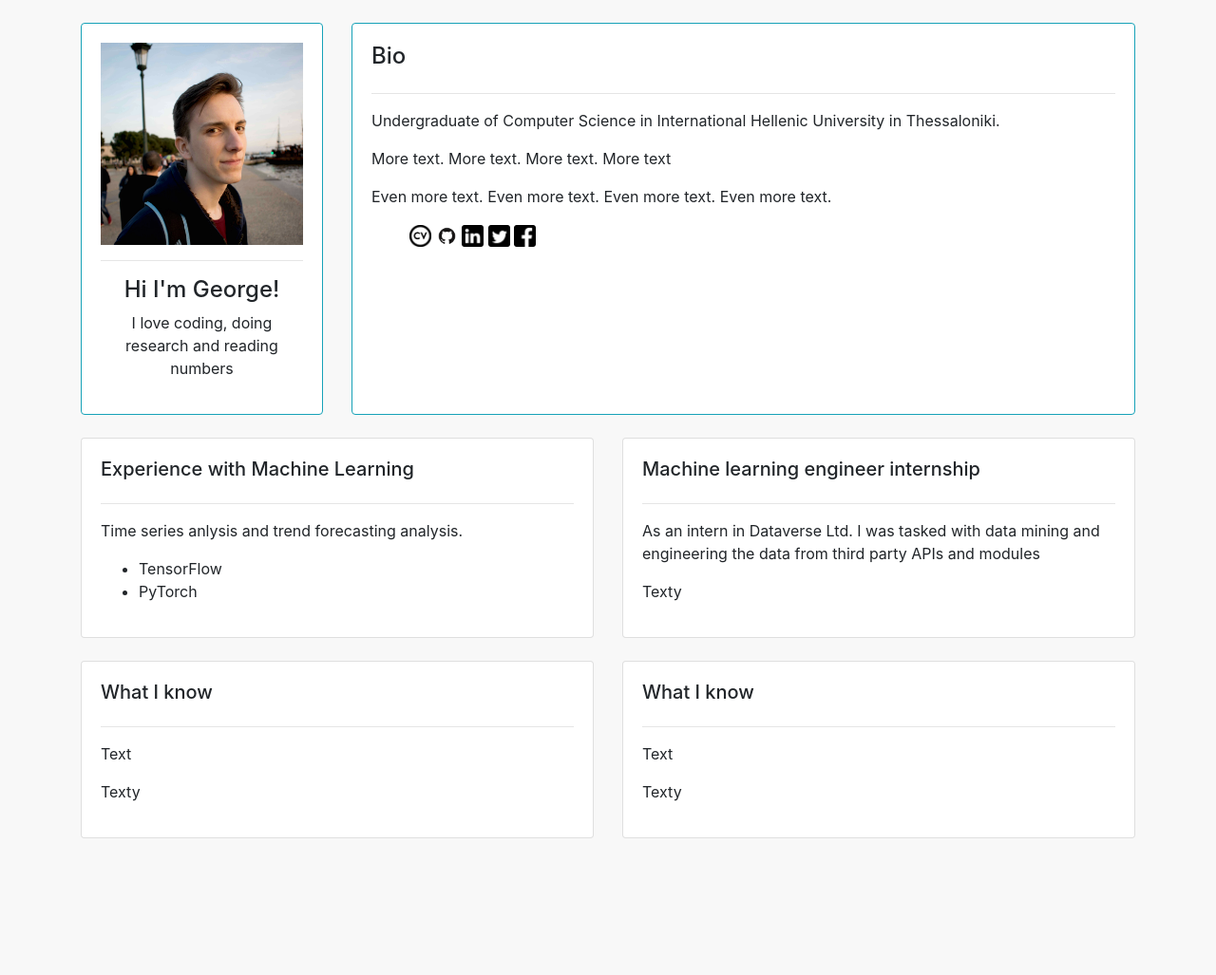
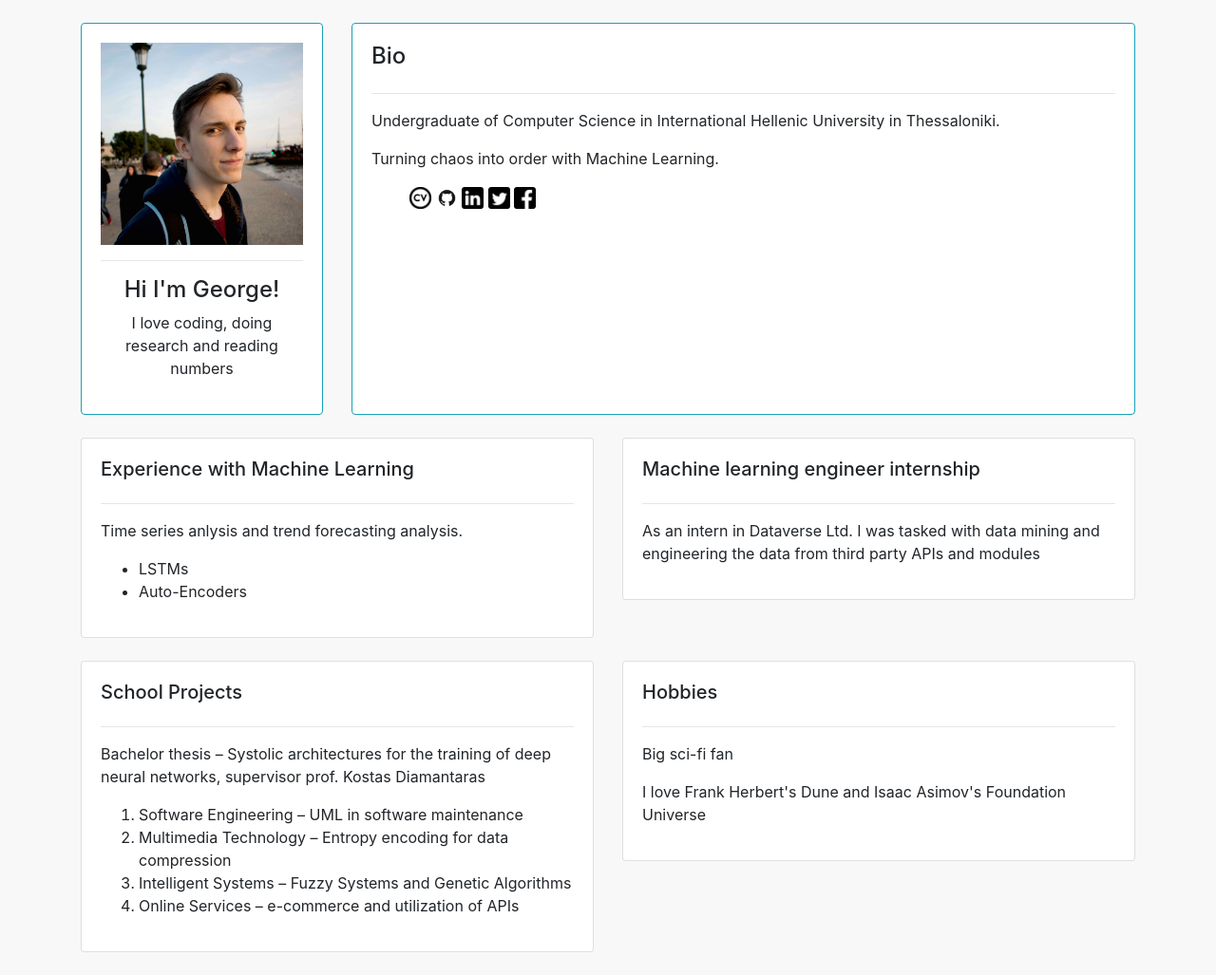
Before and after one commit to gmoysiad/gmoysiad.github.io, a plain HTML site: page index.html in a window 1280 px wide. Shown: the whole page at 95% size. Before the commit the page ends 907 px from the top, so only its background shows below. Drawn offline with nearby package versions, Linux system fonts and the light colour scheme.

Commit message:
Update info

```diff
--- a/index.html
+++ b/index.html
@@ -29,9 +29,7 @@
 					<hr>
 					<p>Undergraduate of Computer Science in International Hellenic University in Thessaloniki.</p>
 
-					<p>More text. More text. More text. More text</p>
-
-					<p>Even more text. Even more text. Even more text. Even more text.</p>
+					<p>Turning chaos into order with Machine Learning.</p>
 
 					<ul class="social-links">
 						<li><a href="https://drive.google.com/file/d/12CBMicE-PrNA0D6-KsxF_j7WCciZraw-/view?usp=sharing"><img class="social" src="images/cv.png"></a></li>
@@ -51,8 +49,8 @@
 					<hr>
 					<p>Time series anlysis and trend forecasting analysis.</p>
 					<ul>
-						<li>TensorFlow</li>
-						<li>PyTorch</li>
+						<li>LSTMs</li>
+						<li>Auto-Encoders</li>
 					</ul>
 				</div>
 			</div>
@@ -61,7 +59,7 @@
 					<h5>Machine learning engineer internship</h5>
 					<hr>
 					<p>As an intern in Dataverse Ltd. I was tasked with data mining and engineering the data from third party APIs and modules</p>
-					<p>Texty</p>
+
 				</div>
 			</div>
 		</div>
@@ -69,18 +67,23 @@
 		<div class="row">
 			<div class="col-md-6 h-100">
 				<div class="card card-body">
-					<h5>What I know</h5>
+					<h5>School Projects</h5>
 					<hr>
-					<p>Text</p>
-					<p>Texty</p>
+					<p>Bachelor thesis – Systolic architectures for the training of deep neural	networks, supervisor prof. Kostas Diamantaras</p>
+					<ol>
+						<li>Software Engineering – UML in software maintenance</li>
+						<li>Multimedia Technology – Entropy encoding for data compression</li>
+						<li>Intelligent Systems – Fuzzy Systems and Genetic Algorithms</li>
+						<li>Online Services – e-commerce and utilization of APIs</li>
+					</ol>
 				</div>
 			</div>
 			<div class="col-md-6 ">
 				<div class="card card-body">
-					<h5>What I know</h5>
+					<h5>Hobbies</h5>
 					<hr>
-					<p>Text</p>
-					<p>Texty</p>
+					<p>Big sci-fi fan</p>
+					<p>I love Frank Herbert's Dune and Isaac Asimov's Foundation Universe</p>
 				</div>
 			</div>
 		</div>
```
